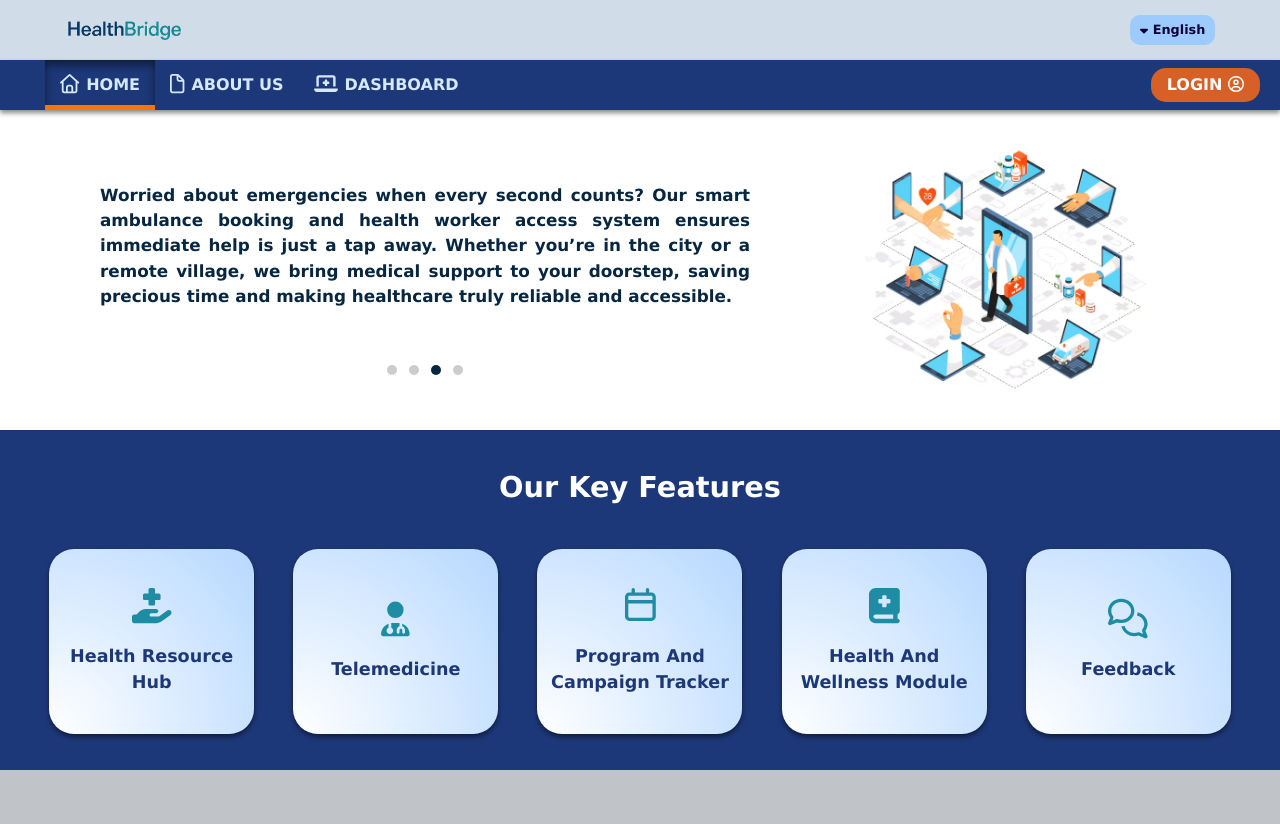
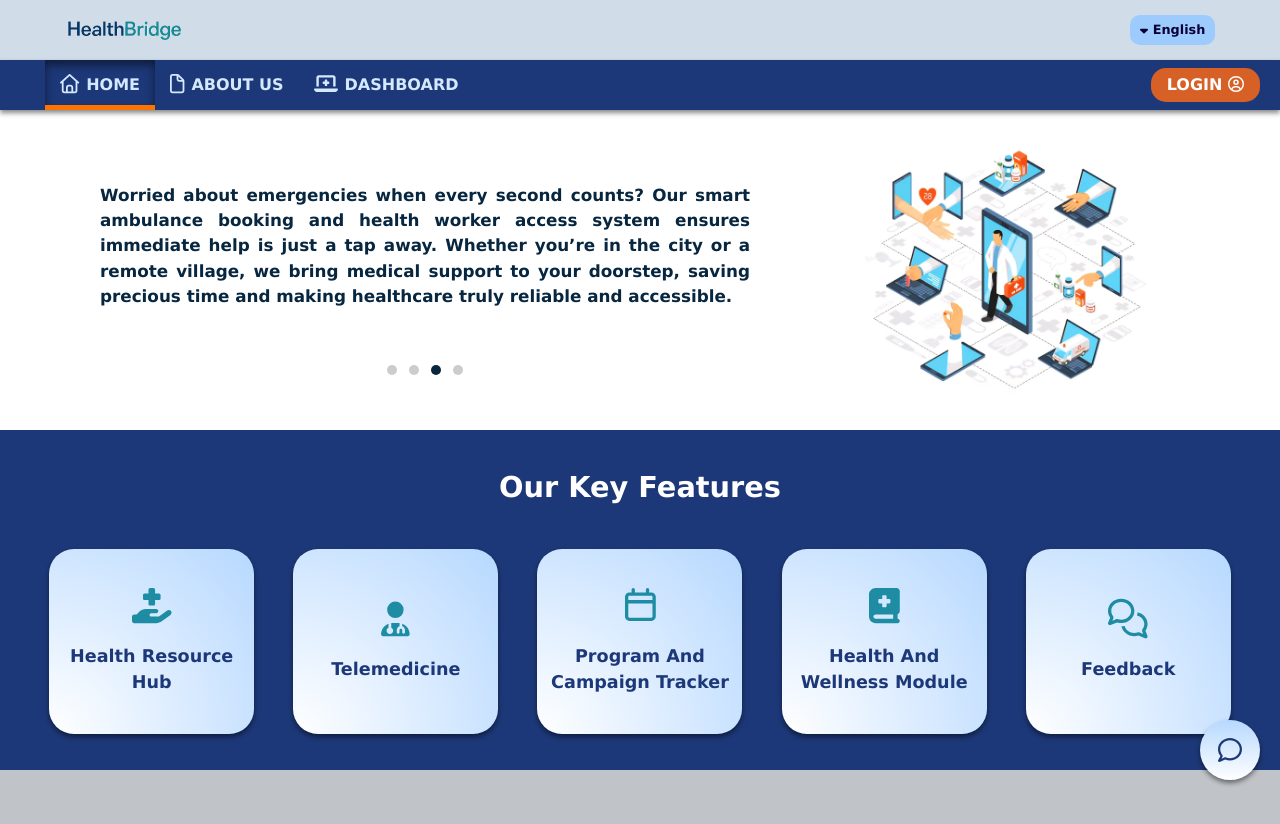
Before and after one commit to adityadebnath009/HackHeritage2k25, a React (Vite) app in the folder frontend/: page / in a window 1280 px wide. Shown: the top 824 px of the page. Built offline with nearby package versions, Linux system fonts and the light colour scheme.

Commit message:
Updated footer chatbot

```diff
--- a/frontend/src/components/Home.jsx
+++ b/frontend/src/components/Home.jsx
@@ -248,6 +248,14 @@ class Home extends React.Component {
 
                 {/* MAIN CONTENT */}
                 <main className="content">{this.renderContent()}</main>
+
+                <footer>
+                    <Link to="/chatbot" className="footer-chat">
+                        <div className="footer-chat-content">
+                            <FontAwesomeIcon icon={faComment} />
+                        </div>
+                    </Link>
+                </footer>
             </>
         );
     }
```
